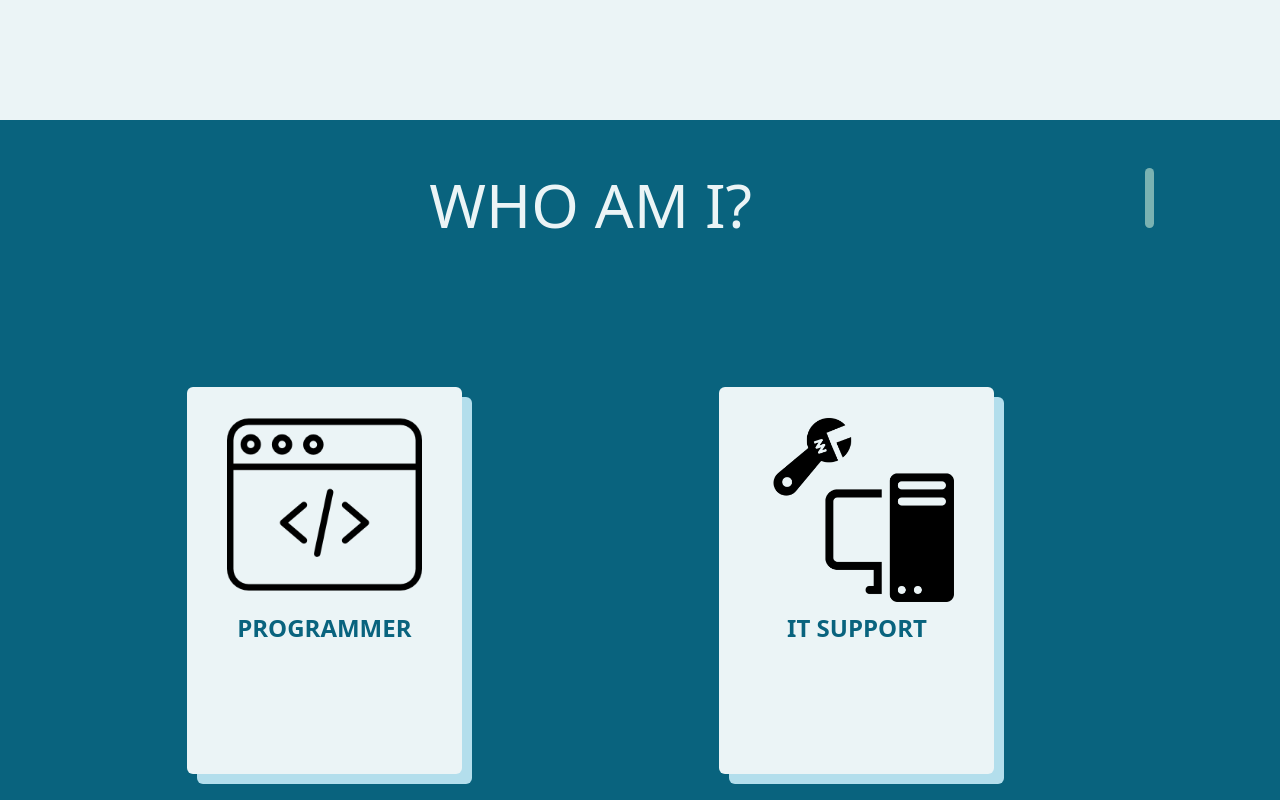
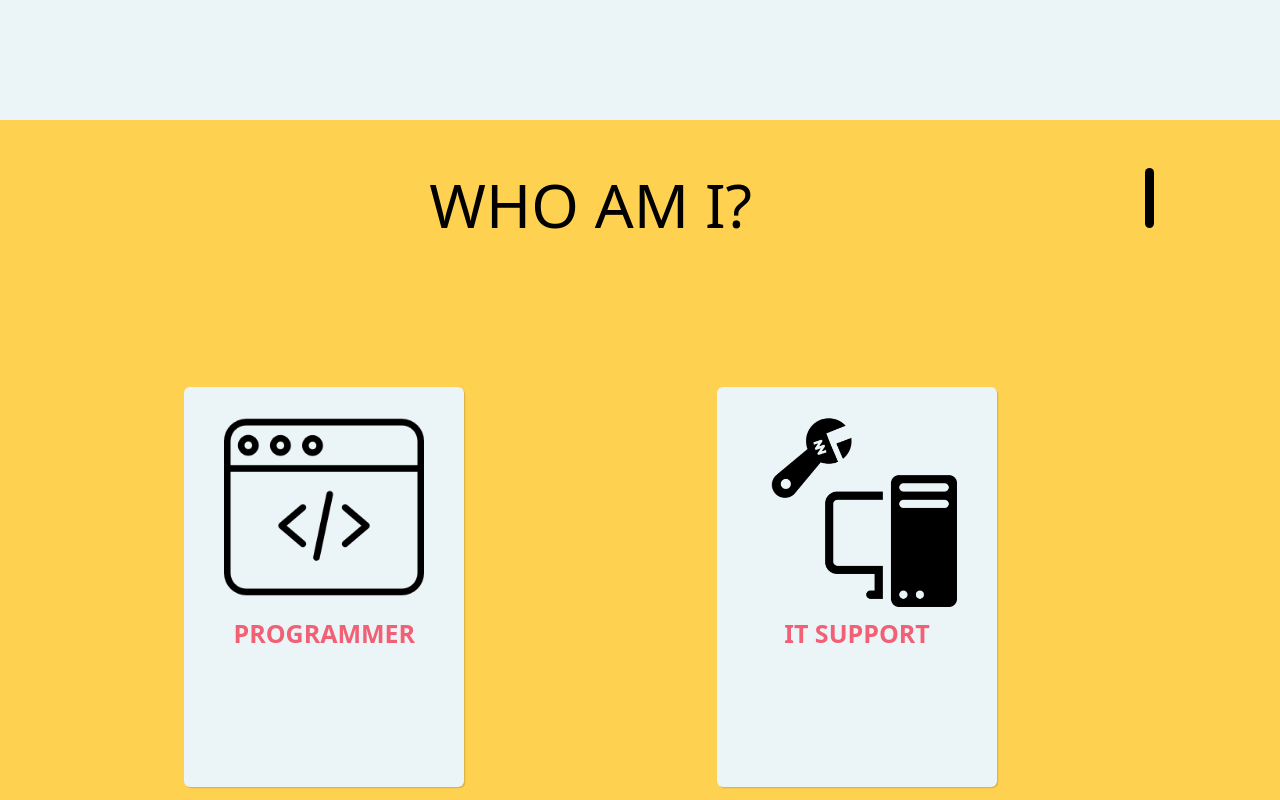
Before and after one commit to GoldaRizki/Portofolio, a React (Vite) app: page / in a window 1280 px wide. Shown: the part 680-1480 px from the top of the page. Built offline with nearby package versions, Linux system fonts and the light colour scheme.

Commit message:
fix: scroll trigger di halaman whoami dan familiartools

```diff
--- a/src/App.jsx
+++ b/src/App.jsx
@@ -7,7 +7,7 @@ import './App.css'
 
 import Introduction from './components/introduction/Introduction'
 import WhoAmI from './components/whoami/whoami'
-import FamiliarTools from './components/familiarTools/FamiliarTools'
+import FamiliarTools from './components/familiarTools/familiarTools'
 
 function App() {
   //const [count, setCount] = useState(0)
@@ -15,19 +15,19 @@ function App() {
   return (
     <>
 
-      <Section bgColor={"#EBF4F6"}>
+      <Section id="introduction" bgColor="#EBF4F6">
         <Introduction />
       </Section>
 
-      <Section bgColor={"#09637E"}>
+      <Section id="profesiSaya" bgColor="#FFD150">
         <WhoAmI />
       </Section>
 
-      <Section bgColor={"#EBF4F6"}>
+      <Section id="familiarTools" bgColor="#EBF4F6">
         <FamiliarTools />
       </Section>
 
-      <Section bgColor={"#f42b24"}>
+      <Section id="entah" bgColor="#091413">
 
       </Section>
 
--- a/src/components/Section.jsx
+++ b/src/components/Section.jsx
@@ -1,8 +1,8 @@
-export default function Section({children, bgColor}){
+export default function Section({children, bgColor, id}){
 
 return(
 
-<div className="container-fluid min-vh-100" style={{ backgroundColor : `${bgColor}`, boxSizing: "border-box"}}>
+<div id={id} className="container-fluid min-vh-100" style={{ backgroundColor : `${bgColor}`, boxSizing: "border-box"}}>
 
     {children}
 
--- a/src/components/familiarTools/familiarTools.css
+++ b/src/components/familiarTools/familiarTools.css
@@ -1,6 +1,7 @@
 .toolsCard{
 box-shadow: 0px;
 opacity: 0;
+transition: 0.1s;
 
 }
 
--- a/src/components/familiarTools/familiarTools.jsx
+++ b/src/components/familiarTools/familiarTools.jsx
@@ -2,7 +2,10 @@ import ToolsCard from "./partials/toolsCard";
 import './familiarTools.css'
 import { useEffect } from 'react';
 import { gsap } from "gsap";
+import { ScrollTrigger } from "gsap/ScrollTrigger";
 
+
+gsap.registerPlugin(ScrollTrigger);
 
 export default function FamiliarTools(){
 
@@ -10,28 +13,38 @@ export default function FamiliarTools(){
     useEffect(()=>{
 
 
+        let config_timeline = {
+                scrollTrigger: {
+                trigger: '.judul-tools',
+                start: 'top 60%', // when the top of the trigger hits the top of the viewport
+                end: '', // end after scrolling 500px beyond the start
+                //markers: true,
+                toggleActions: "play reverse play reverse"
+            }
+        }
+
+        let tinggi = document.getElementById("familiarTools").getBoundingClientRect().height;
+
+        config_timeline.scrollTrigger.end = "+=" + tinggi;
+
+        let tl = gsap.timeline(config_timeline);
+
+
+
         let elementTools = document.querySelectorAll(".toolsCard")
 
-        let tl = gsap.timeline({
-            scrollTrigger: {
-            trigger: '.judul-tools',
-            start: 'top 30%', // when the top of the trigger hits the top of the viewport
-            end: '+=700 150px', // end after scrolling 500px beyond the start
-            markers: true,
-            toggleActions: "play reverse restart reverse"
-        }
-    });
-
-        tl.to(elementTools, {duration: 2, opacity: 1})
+        elementTools.forEach(element => {
+            tl.to(element, {duration: 0.2, opacity: 1})
+        });
 
 
     }, [])
 
     return(
-        <div className="container">
+        <div className="container py-3">
             <h1 className="text-center p-5 judul-tools">Tools That I'm Familiar With</h1>
 
-            <div className="container-fluid d-flex flex-wrap justify-content-center gap-2 p-3">
+            <div className="container-fluid d-flex flex-wrap justify-content-center gap-2 p-1">
 
                 <ToolsCard gambar="javascript" nama="Javascript"/>
                 <ToolsCard gambar="php" nama="PHP"/>
@@ -50,7 +63,11 @@ export default function FamiliarTools(){
                 <ToolsCard gambar="nodejs" nama="NodeJS"/>
                 <ToolsCard gambar="expressjs" nama="ExpressJs"/>
                 <ToolsCard gambar="laravel" nama="Laravel"/>
-                <ToolsCard gambar="react" nama="React"/>
+                <ToolsCard gambar="react" nama="ReactJs"/>
+
+                <ToolsCard gambar="git" nama="Git"/>
+                <ToolsCard gambar="github" nama="GitHub"/>
+
 
                 <ToolsCard gambar="mariadb" nama="MariaDB"/>
                 <ToolsCard gambar="sqlite" nama="Sqlite"/>
--- a/src/components/whoami/partials/profesi.jsx
+++ b/src/components/whoami/partials/profesi.jsx
@@ -5,7 +5,7 @@ export default function Profesi({gambar, nama}){
 
     <div className="gambar-profesi mx-auto">
         <img src={ gambar } className="figure-img img-fluid w-100" alt={ nama }/>
-        <p className="text-center" style={{ color: "#09637E" }}> { nama } </p>
+        <p className="text-center" style={{ color: "#F26076" }}> { nama } </p>
     </div>
 
 
--- a/src/components/whoami/whoami.css
+++ b/src/components/whoami/whoami.css
@@ -1,7 +1,7 @@
 .siapa-saya{
 
     font-size: 60px;
-    color: #EBF4F6;
+    color: #000000;
 
 }
 
@@ -9,31 +9,32 @@
 .scroll-stick{
     width: 9px;
     height: 60px;
-    background-color: #7AB2B2;
+    background-color: #000000;
     border-radius: 6px;
 }
 
 
 .gambar-profesi{
-    width: 200px;
-    height: 200px;
+    width: 280px;
+    height: 400px;
     padding: 20px 40px;
     margin-left: 40px;
     margin-left: 40px;
     margin-top: 50px;
-    font-size: 10px;
+    font-size: 25px;
     font-weight: bolder;
-    transition: 0.5s;
+    /*transition: 0.5s;*/
     border-radius: 6px;
     background-color: #EBF4F6;
-    box-shadow: 10px 10px #b3deec;
-
+    /*box-shadow: 10px 10px #b3deec;*/
+    box-shadow: 0px;
+    x:-100px;
 
 }
 
 .gambar-profesi:hover{
 
-    box-shadow: 30px 20px #b3deec;
+    /*box-shadow: 30px 20px #b3deec;*/
     cursor: pointer;
     /*box-shadow: 2px 2px 30px #b3deec;*/
 }
--- a/src/components/whoami/whoami.jsx
+++ b/src/components/whoami/whoami.jsx
@@ -14,25 +14,33 @@ export default function WhoAmI(){
 
     useEffect(()=>{
 
-        let urutan = gsap.timeline(
-            {
+        let tinggi = document.getElementById("profesiSaya").getBoundingClientRect().height;
+
+        //console.log("tingginya adalah :" + tinggi)
+
+        let config_timeline = {
                 scrollTrigger: {
                 trigger: '.siapa-saya',
-                start: 'top 50%', // when the top of the trigger hits the top of the viewport
-                end: '+=100', // end after scrolling 500px beyond the start
+                start: 'top 40%', // when the top of the trigger hits the top of the viewport
+                end: "", // end after scrolling 500px beyond the start
                 //scrub: 1, // smooth scrubbing, takes 1 second to "catch up" to the scrollbar
-                toggleActions: "play resume restart reverse"
+                //markers: true,
+                toggleActions: "play reverse restart reverse"
+
                 }
 
             }
-        )
+
+        config_timeline.scrollTrigger.end = "+=" + tinggi
+
+        let urutan = gsap.timeline(config_timeline)
 
 
-        urutan.to(".siapa-saya", {fontSize: 72, duration: 0.5})
-              .to(".gambar-profesi", {height: 400, width: 280, fontSize: '25px', duration: 0.2, ease: "elastic.out(1,0.3),"})
-              .to(".scroll-stick", {height: innerHeight, duration: 3})
+        urutan.to(".siapa-saya", {fontSize: 72, duration: 0.3})
+              .to(".gambar-profesi", {boxShadow:"10px 10px #000000" , duration: 0.5, ease: "elastic.out(1,0.3),"})
 
 
+        gsap.to(".scroll-stick", {scrollTrigger: config_timeline.scrollTrigger, height: innerHeight, duration: 1})
 
     },[])
 
@@ -48,7 +56,7 @@ return(
 
         <div className="col-11">
 
-        <h1 className="siapa-saya text-center">WHO AM I?</h1>
+        <h1 className="siapa-saya text-center">WHO AM&nbsp;I?</h1>
 
             <div className="row my-5">
 
@@ -66,6 +74,9 @@ return(
                 </Baris>
 
             </div>
+
+            <span className='siapa-saya-end'></span>
+
 
         </div>
 
```
Also changed, not shown: src/assets/svg/tools/git.svg (added), src/assets/svg/tools/github.svg (added).
